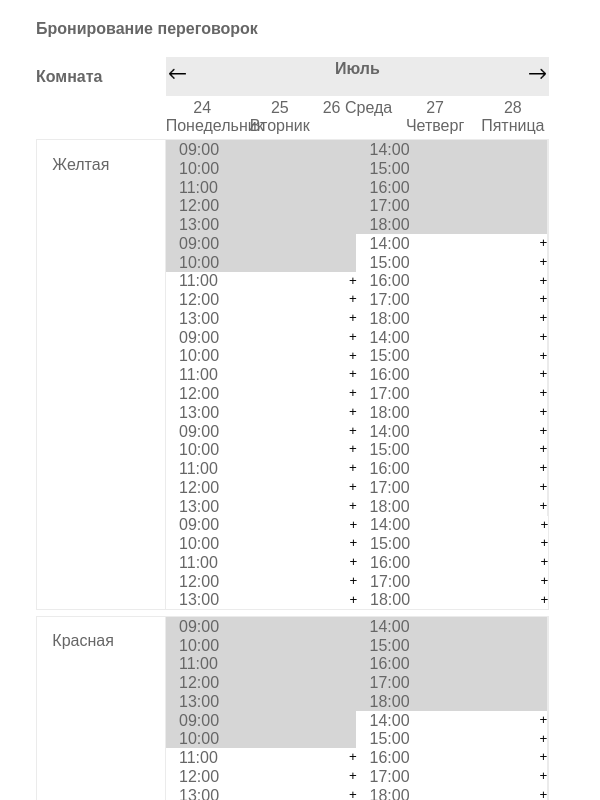
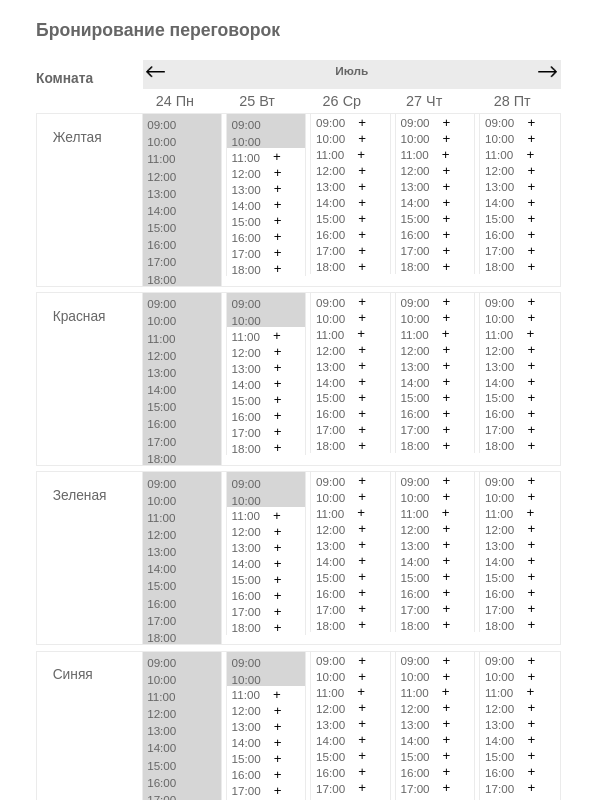
Before and after one commit to keepYourHairOn/room_booking, a React (Create React App) app: page / in a window 600 px wide. Shown: the top 800 px of the page. Built offline with nearby package versions, Linux system fonts and the light colour scheme.

Commit message:
Made a responsive outlook for the mobile version of the system.

```diff
--- a/src/App.css
+++ b/src/App.css
@@ -66,11 +66,6 @@ html, body, #root, .App {
     text-align: center;
 }
 
-.day:nth-child(-n+4) {
-    margin-right: 1.25%;
-
-}
-
 .month-header .row .week-days .day:nth-last-child(1) {
     float: right;
 }
@@ -91,7 +86,6 @@ html, body, #root, .App {
 
 .roomWeek > .cell{
     float: left;
-    width: 90.9%;
     height: 14.13%;
     border: 1px solid #ebebeb;
     margin-bottom: 1%;
@@ -101,25 +95,12 @@ html, body, #root, .App {
     float: left;
 }
 
-.roomWeek .roomName {
-    width: 25%;
-    padding-left: 3%;
-    padding-top: 3%;
-}
-
-.bookingWeek {
-    float: left;
-    width: 75%;
-}
-
 .bookingWeek .bookingDay{
     float: left;
 }
 
 .bookingDay .timePeriod {
-    float: left;
     height: 2.3%;
-
 }
 
 .timePeriod button {
@@ -143,12 +124,6 @@ html, body, #root, .App {
 
 .bookingDay {
     height: 100%;
-    column-count: 2;
-    -moz-column-count: 2;
-    -webkit-column-count: 2;
-    -webkit-column-gap: 0px;
-    -moz-column-gap: 0px;
-    column-gap: 0px;
     border-left: 1px solid #ebebeb;
 }
 
@@ -157,12 +132,7 @@ html, body, #root, .App {
 }
 
 .rooms-header {
-    height: 70px;
-    width: 23%;
-}
-
-.month-header {
-    width: 68%;
+    height: 11.3%;
 }
 
 
@@ -199,19 +169,14 @@ html, body, #root, .App {
     width: 6%;
 }
 
-.left-button > button {
-    height: 35px;
+.left-button > button, .right-button > button {
+    height: 5.65%;
     width: 100%
 }
 
 .left-button > button > img{
     max-width: 100%;
     float: left;
-}
-
-.right-button > button {
-    height: 35px;
-    width: 100%
 }
 
 .right-button > button > img {
@@ -228,10 +193,6 @@ html, body, #root, .App {
     cursor: hand;
 }
 
-.bookingButton {
-    float: right;
-}
-
 .bookingButton .plus {
     font-family: Arial;
 }
@@ -240,8 +201,222 @@ html, body, #root, .App {
     background: #d6d6d6;
 }
 
-.timePeriod span {
-    margin-left: 7%;
+@media screen and (max-width: 359px){
+    .bookingWeek .bookingDay{
+        font-size: 0.71em;
+    }
+
+    .roomWeek .roomName, #month {
+        font-size: 0.73em;
+    }
+
+    .week-days {
+        font-size: 0.71em;
+    }
+
+    .month-name, .rooms-header {
+        font-size: 0.73em;
+    }
+
+    .App-header > div{
+        font-size: 1em;
+    }
+
+    .bookingButton .plus {
+        font-size: 0.9em;
+    }
+
+    .bookingWeek .bookingDay:nth-child(-n+4) {
+        margin-right: 1%;
+    }
+
+    .bookingDay {
+        width: 19.2%;
+    }
+
+    .bookingButton {
+        width: 30%;
+    }
+
+    .timePeriod span {
+        margin-left: 1%;
+    }
+
+    .fullDayName {
+        display: none;
+    }
+
+    .month-header {
+        width: 74%;
+    }
+
+    .roomWeek > .cell {
+        width: 93%;
+    }
+
+    .rooms-header {
+        width: 19%;
+    }
+
+    .roomWeek .roomName {
+        transform: rotate(90deg);
+        padding-left: 12%;
+        width: 20%;
+    }
+
+    .day:nth-child(-n+4) {
+        padding-left: 3%;
+    }
+
+    .bookingWeek {
+        width: 80%;
+    }
+}
+
+
+@media screen and (min-width: 360px) and (max-width: 767px) {
+    .bookingWeek .bookingDay{
+        font-size: 0.71em;
+    }
+
+    .roomWeek .roomName, #month {
+        font-size: 0.86em;
+    }
+
+    .week-days {
+        font-size: 0.71em;
+    }
+
+    .month-name, .rooms-header {
+        font-size: 0.86em;
+    }
+
+    .App-header > div{
+        font-size: 1.1em;
+    }
+
+    .bookingButton .plus {
+        font-size: 0.9em;
+    }
+
+    .bookingWeek .bookingDay:nth-child(-n+4) {
+        margin-right: 1%;
+    }
+
+    .bookingDay {
+        width: 19.2%;
+    }
+
+    .bookingButton {
+        width: 30%;
+    }
+
+    .timePeriod span {
+        margin-left: 1%;
+    }
+
+    .fullDayName {
+        display: none;
+    }
+
+    .month-header {
+        width: 74%;
+    }
+
+    .roomWeek > .cell {
+        width: 93%;
+    }
+
+    .rooms-header {
+        width: 19%;
+    }
+
+    .roomWeek .roomName {
+        transform: rotate(90deg);
+        padding-left: 12%;
+        width: 20%;
+    }
+
+    .day:nth-child(-n+4) {
+        padding-left: 3%;
+    }
+
+    .bookingWeek {
+        width: 80%;
+    }
+}
+
+@media screen and (max-width: 449px){
+    .bookedTime {
+        padding-top: 5%
+    }
+}
+
+@media screen and (min-width: 450px) and (max-width: 539px){
+    .bookedTime {
+        padding-top: 4%
+    }
+}
+
+@media screen and (min-width: 540px) and (max-width: 767px){
+    .bookedTime {
+        padding-top: 3.5%
+    }
+}
+
+@media  screen and (min-width: 500px) and (max-width: 599px){
+    .bookingWeek .bookingDay{
+        font-size: 0.72em;
+    }
+
+    .week-days {
+        font-size: 0.72em;
+    }
+
+    .bookingButton .plus {
+        font-size: 1em;
+    }
+
+    .bookingButton {
+        width: 45%;
+    }
+}
+
+@media  screen and (min-width: 600px) and (max-width: 767px){
+    .bookingWeek .bookingDay{
+        font-size: 0.73em;
+    }
+
+    .week-days {
+        font-size: 0.9em;
+    }
+
+    .day:nth-child(-n+4) {
+        margin-right: 1%;
+    }
+
+    .day {
+        padding-left: 3%;
+    }
+
+    .bookingButton .plus {
+        font-size: 1em;
+    }
+
+    .bookingButton {
+        width: 45%;
+    }
+
+    .roomWeek .roomName {
+        transform: rotate(0deg);
+        padding-left: 0%;
+        padding-left: 3%;
+        padding-top: 3%;
+    }
+
+    .timePeriod {
+        padding-left: 5%;
+    }
 }
 
 @media screen and (min-width: 768px) {
@@ -249,7 +424,7 @@ html, body, #root, .App {
         font-size: 0.71em;
     }
 
-    .roomWeek .roomName {
+    .roomWeek .roomName, #month {
         font-size: 0.96em;
     }
 
@@ -284,6 +459,58 @@ html, body, #root, .App {
     .bookedTime {
         padding-top: 5%
     }
+
+    .timePeriod span {
+        margin-left: 7%;
+    }
+
+    .shortDayName {
+        display: none;
+    }
+
+    .bookingDay .timePeriod {
+        float: left;
+    }
+
+    .bookingDay {
+        column-count: 2;
+        -moz-column-count: 2;
+        -webkit-column-count: 2;
+        -webkit-column-gap: 0px;
+        -moz-column-gap: 0px;
+        column-gap: 0px;
+        border-left: 1px solid #ebebeb;
+    }
+
+    .bookingButton {
+        float: right;
+    }
+
+    .roomWeek > .cell {
+        width: 90.9%;
+    }
+
+    .month-header {
+        width: 68%;
+    }
+
+    .rooms-header {
+        width: 23%;
+    }
+
+    .roomWeek .roomName {
+        padding-left: 3%;
+        padding-top: 3%;
+        width: 25%;
+    }
+
+    .day:nth-child(-n+4) {
+        margin-right: 1.25%;
+    }
+
+    .bookingWeek {
+        width: 75%;
+    }
 }
 
 @media screen and (min-width: 980px) {
@@ -291,7 +518,7 @@ html, body, #root, .App {
         font-size: 0.78em;
     }
 
-    .roomWeek .roomName {
+    .roomWeek .roomName, #month {
         font-size: 1em;
     }
 
@@ -333,7 +560,7 @@ html, body, #root, .App {
         font-size: 0.86em;
     }
 
-    .roomWeek .roomName {
+    .roomWeek .roomName, #month {
         font-size: 1em;
     }
 
@@ -368,7 +595,7 @@ html, body, #root, .App {
         font-size: 0.96em;
     }
 
-    .roomWeek .roomName {
+    .roomWeek .roomName, #month {
         font-size: 1em;
     }
 
@@ -408,7 +635,7 @@ html, body, #root, .App {
         font-size: 1.06em;
     }
 
-    .roomWeek .roomName {
+    .roomWeek .roomName, #month {
         font-size: 1.2em;
     }
 
--- a/src/components/WeeklyCalendar.js
+++ b/src/components/WeeklyCalendar.js
@@ -10,6 +10,7 @@ import '../App.css';
 const MONTH = ["Январь", "Февраль", "Март", "Апрель", "Май", "Июнь", "Июль", "Август",
     "Сентябрь", "Октябрь","Ноябрь", "Декабрь"];
 const WEEK_DAYS = ["Воскресенье", "Понедельник", "Вторник", "Среда", "Четверг", "Пятница", "Суббота"];
+const SHORT_WEEK_DAYS = ["Вс", "Пн", "Вт", "Ср", "Чт", "Пт", "Сб"];
 
 const ROOMS = [
     {name: "Желтая", id:  0},
@@ -159,6 +160,8 @@ class WeeklyCalendar extends Component {
     }
 
     render(){
+        //TODO:check for window.innerWidth
+        //make days ПН ВТ и тд, время в один столбец
         let weekDay;
 
         if(this.state.currentDay === ""){
@@ -245,7 +248,7 @@ class WeeklyCalendar extends Component {
                             <Cell className="week-days">
                                 {
                                     week.map(function(day, i){
-                                        return <Cell className="day" key={i}> {day.getDate().toString()} {WEEK_DAYS[i + 1]}</Cell>
+                                        return <Cell className="day" key={i}> <span>{day.getDate().toString()}{'\u00A0'}</span> <span className="shortDayName">{SHORT_WEEK_DAYS[i + 1]}</span><span className="fullDayName">{WEEK_DAYS[i + 1]}</span></Cell>
                                     })
                                 }
                             </Cell>
```
